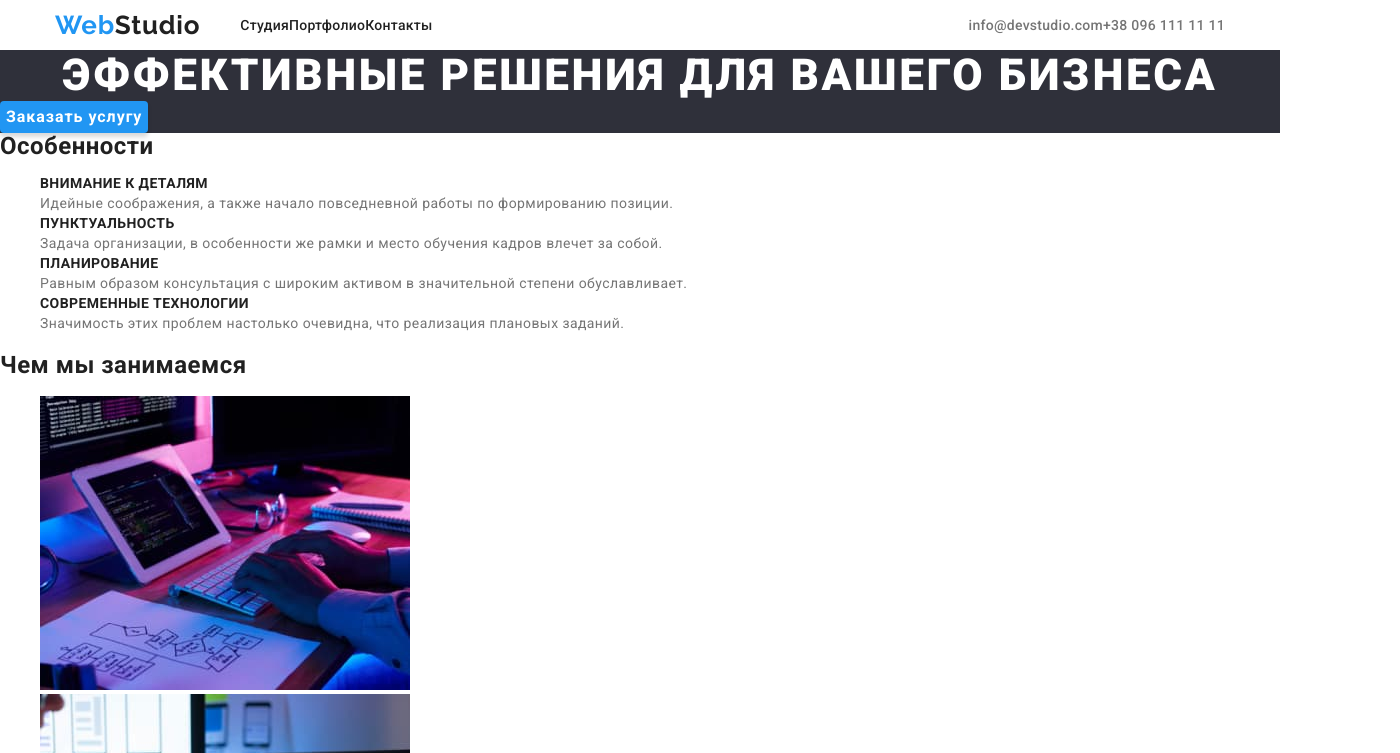
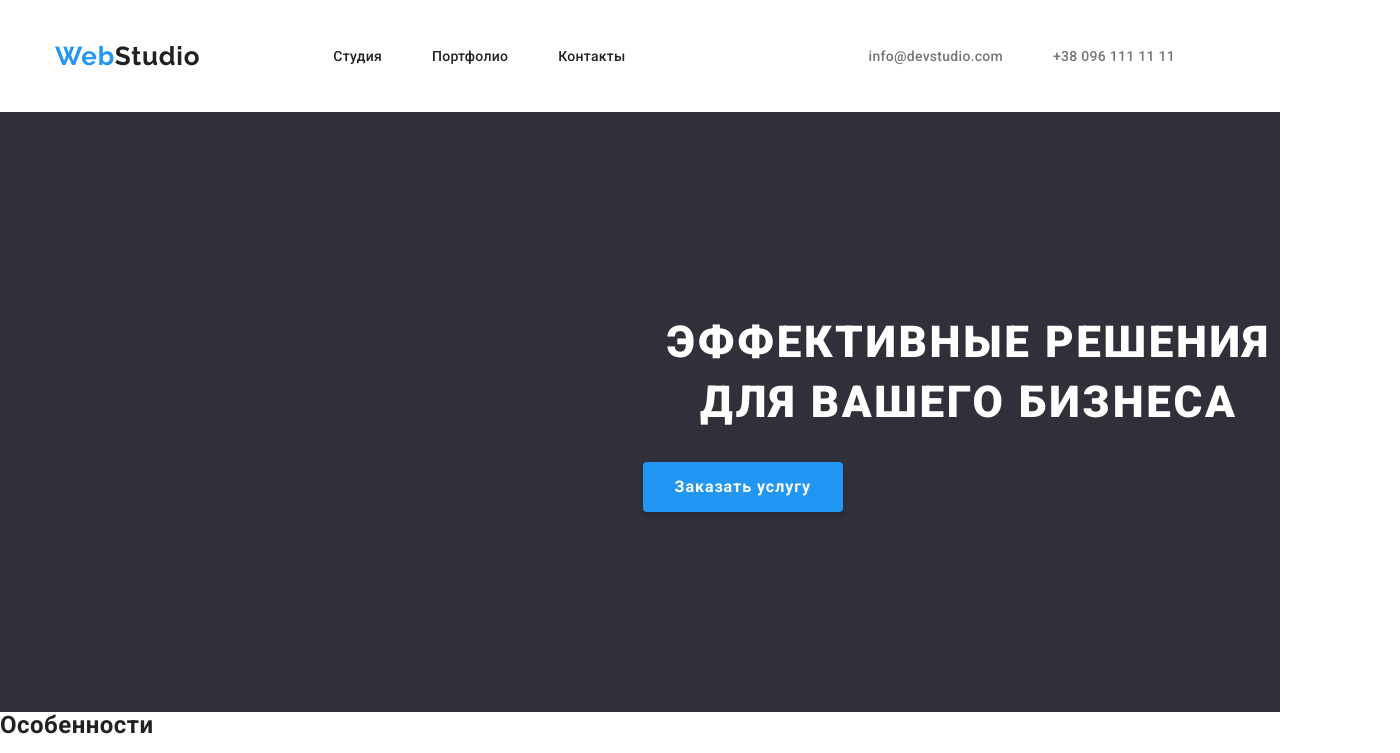
Before and after one commit to ZakharDev/goit-markup-hw-03, a plain HTML site: page index.html in a window 1280 px wide. Shown: the top 753 px of the page, 1400 px wide, since content can reach past the window. Drawn offline with nearby package versions, Linux system fonts and the light colour scheme.

Commit message:
edit-all

```diff
--- a/css/styles.css
+++ b/css/styles.css
@@ -29,11 +29,15 @@ ul [list] {
   padding: 0;
 }
 
+img {
+  display: block;
+  max-width: 100%;
+  max-height: 100%;
+}
 .container {
   width: 1200px;
-  padding-right: 15px;
-  padding-left: 15px;
   margin: 0 auto;
+  padding: 0 15px;
 }
 /* all site */
 
@@ -43,7 +47,6 @@ ul [list] {
 .list {
   list-style: none;
 }
-
 /* nav site */
 .logo {
   font-family: Raleway;
@@ -51,6 +54,7 @@ ul [list] {
   font-size: 26px;
   line-height: 1.19;
   letter-spacing: 0.03em;
+  margin-right: 93px;
 }
 .logo {
   color: var(--accent-color);
@@ -62,6 +66,10 @@ ul [list] {
 .logo-accent:hover {
   color: var(--accent-color);
 }
+.container-header {
+  display: flex;
+  align-items: center;
+}
 
 .header-link {
   font-weight: 500;
@@ -69,11 +77,11 @@ ul [list] {
   line-height: 1.17;
   letter-spacing: 0.02em;
   color: var(--title-text-color);
+  display: block;
+  padding-top: 31px;
+  padding-bottom: 31px;
 }
 
-.header-logo {
-  margin-left: 215;
-}
 .header-link:hover,
 .header-link:focus {
   color: var(--accent-color-hover);
@@ -86,7 +94,11 @@ ul [list] {
   letter-spacing: 0.02em;
   color: var(--primary-text-color);
 }
-
+.header-link {
+  display: block;
+  padding-top: 32px;
+  padding-bottom: 32px;
+}
 .header-link-contact:hover,
 .header-link-contact:focus {
   color: var(--accent-color-hover);
@@ -105,6 +117,14 @@ ul [list] {
 .header-adress {
   display: flex;
   margin-left: auto;
+  align-items: center;
+}
+
+.header-item {
+  margin-right: 50px;
+}
+.header-content:last-child {
+  margin-right: 50px;
 }
 
 /* hero */
@@ -113,10 +133,14 @@ ul [list] {
   color: var(--primary-white-color);
   font-weight: 900;
   font-size: 44px;
-  line-height: 1.36x;
+  line-height: 60px;
   letter-spacing: 0.06em;
   text-align: center;
   text-transform: uppercase;
+  margin-bottom: 30px;
+  max-width: 696px;
+  height: 120px;
+  margin-left: 452px;
 }
 
 .hero-button {
@@ -132,6 +156,12 @@ ul [list] {
   border: none;
   border-radius: 4px;
   box-shadow: 0px 4px 4px rgba(0, 0, 0, 0.15);
+  display: block;
+  margin: auto;
+  min-width: 200px;
+  height: 50px;
+  cursor: pointer;
+  padding: 10px 32px;
 }
 
 .hero-button:hover,
@@ -140,6 +170,7 @@ ul [list] {
 }
 .hero-bg {
   background-color: var(--temporary-bg-color);
+  padding: 200px;
 }
 
 /* Advantages */
--- a/index.html
+++ b/index.html
@@ -22,15 +22,15 @@
 </head>
 <body>
     <header class="header">
-        <div class="container">
+        <div class="container container-header">
         <nav class="header-navigation">
             <div class="header-logo">
             <a  href="" lang="en" class="logo link">Web<span class="logo-accent">Studio</span> </a>
             </div>
             <ul class="header-list list">
-                    <li class="header-item"><a href="./index.html" class="header-link link">Студия</a></li>
-                    <li class="header-item"><a href="./portfolio.html" class="header-link link">Портфолио</a></li>
-                    <li class="header-item"><a href="" class="header-link link">Контакты</a></li>
+                    <li class="header-item header-content"><a href="./index.html" class="header-link link">Студия</a></li>
+                    <li class="header-item header-content"><a href="./portfolio.html" class="header-link link">Портфолио</a></li>
+                    <li class="header-item header-content"><a href="" class="header-link link">Контакты</a></li>
             </ul>
         </nav>
             <ul class="header-adress list">
@@ -41,8 +41,12 @@
     </header>
     <main class="main">
         <section class="hero-bg">
-            <h1 class="hero-title">Эффективные решения для вашего бизнеса</h1>
+            <div class="container">
+                <div class="hero-content">
+            <h1 class="hero-title">Эффективные решения<br> для вашего бизнеса</h1>
             <button type="button" class="hero-button">Заказать услугу</button>
+            </div>
+            </div>
         </section>
         <section class="Advantages">
             <h2 class="advantages-title-hide">Особенности</h2>
```
Also changed, not shown: portfolio.html (+0 -1 lines).
